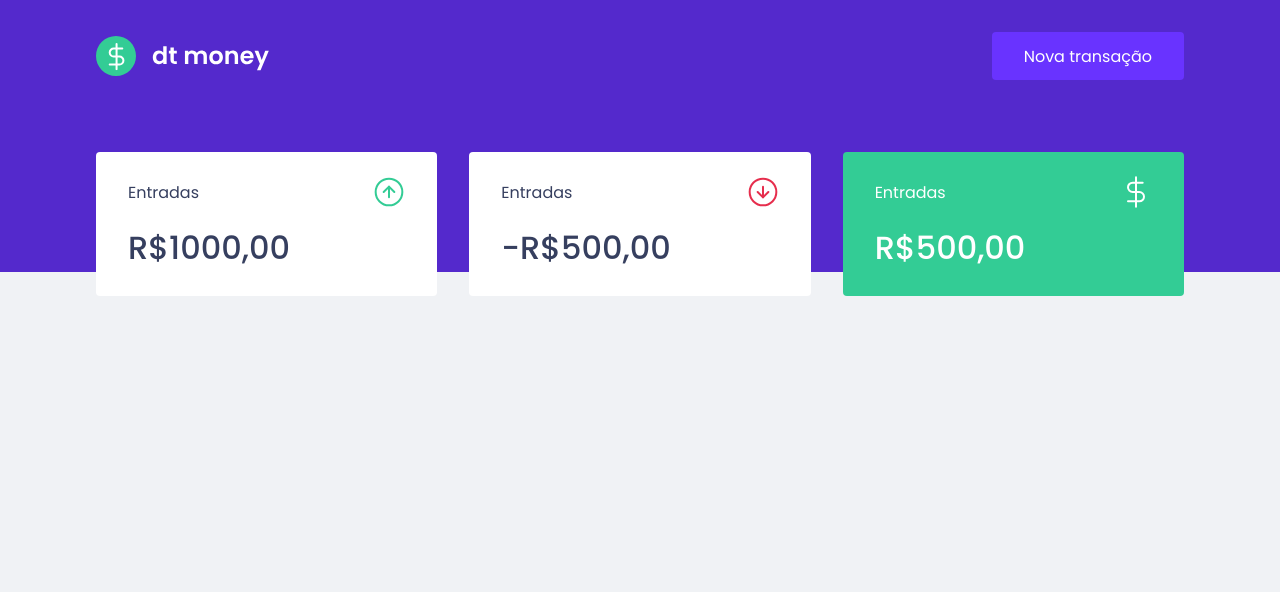
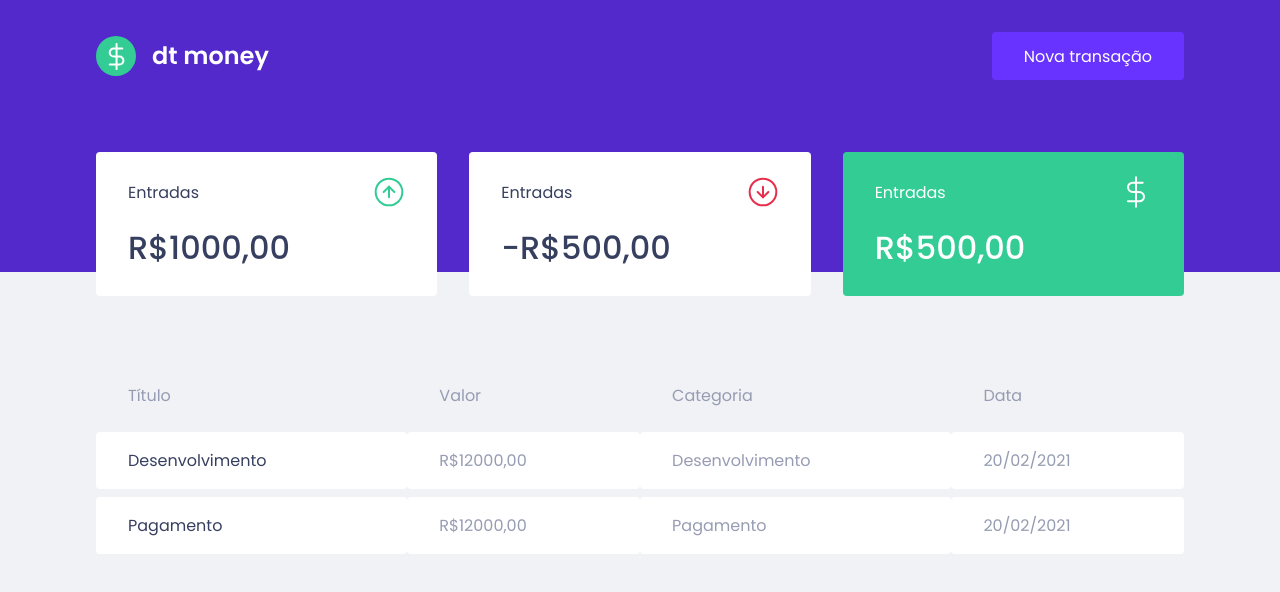
Before and after one commit to EdsonLuiz/dtmoney, a React (Create React App) app: page / in a window 1280 px wide. Shown: the top 592 px of the page. Built offline with nearby package versions, Linux system fonts and the light colour scheme.

Commit message:
feat: add TransacionTable component

```diff
--- a/src/components/Dashboard/index.tsx
+++ b/src/components/Dashboard/index.tsx
@@ -1,10 +1,12 @@
 import { Summary } from '../Summary'
+import { TransactionsTable } from '../TransactionsTable'
 import {Container} from './styles'
 
 export function Dashboard() {
   return (
     <Container>
       <Summary/>
+      <TransactionsTable />
     </Container>
   )
 }
--- /dev/null
+++ b/src/components/TransactionsTable/index.tsx
@@ -0,0 +1,32 @@
+import { Container } from "./styles";
+
+export function TransactionsTable() {
+  return (
+    <Container>
+      <table>
+        <thead>
+          <tr>
+            <th>Título</th>
+            <th>Valor</th>
+            <th>Categoria</th>
+            <th>Data</th>
+          </tr>
+        </thead>
+        <tbody>
+          <tr>
+            <td>Desenvolvimento</td>
+            <td>R$12000,00</td>
+            <td>Desenvolvimento</td>
+            <td>20/02/2021</td>
+          </tr>
+          <tr>
+            <td>Pagamento</td>
+            <td>R$12000,00</td>
+            <td>Pagamento</td>
+            <td>20/02/2021</td>
+          </tr>
+        </tbody>
+      </table>
+    </Container>
+  )
+}
--- /dev/null
+++ b/src/components/TransactionsTable/styles.ts
@@ -0,0 +1,40 @@
+import styled from 'styled-components'
+
+export const Container = styled.div`
+  margin-top: 4rem;
+
+  table {
+    width: 100%;
+    border-spacing: 0 .5rem;
+
+    th {
+      color: var(--text-body);
+      font-weight: 400;
+      padding: 1rem 2rem;
+      text-align: left;
+      line-height: 1.5rem;
+    }
+
+    td {
+      padding: 1rem 2rem;
+      border: 0;
+      background-color: var(--shape);
+      color: var(--text-body);
+      border-radius: .25rem;
+
+      &:first-child {
+        color: var(--text-title);
+      }
+
+      &.deposit {
+        color: var(--green);
+      }
+
+      &.withdraw {
+        color: var(--red);
+      }
+    }
+
+
+  }
+`
```
